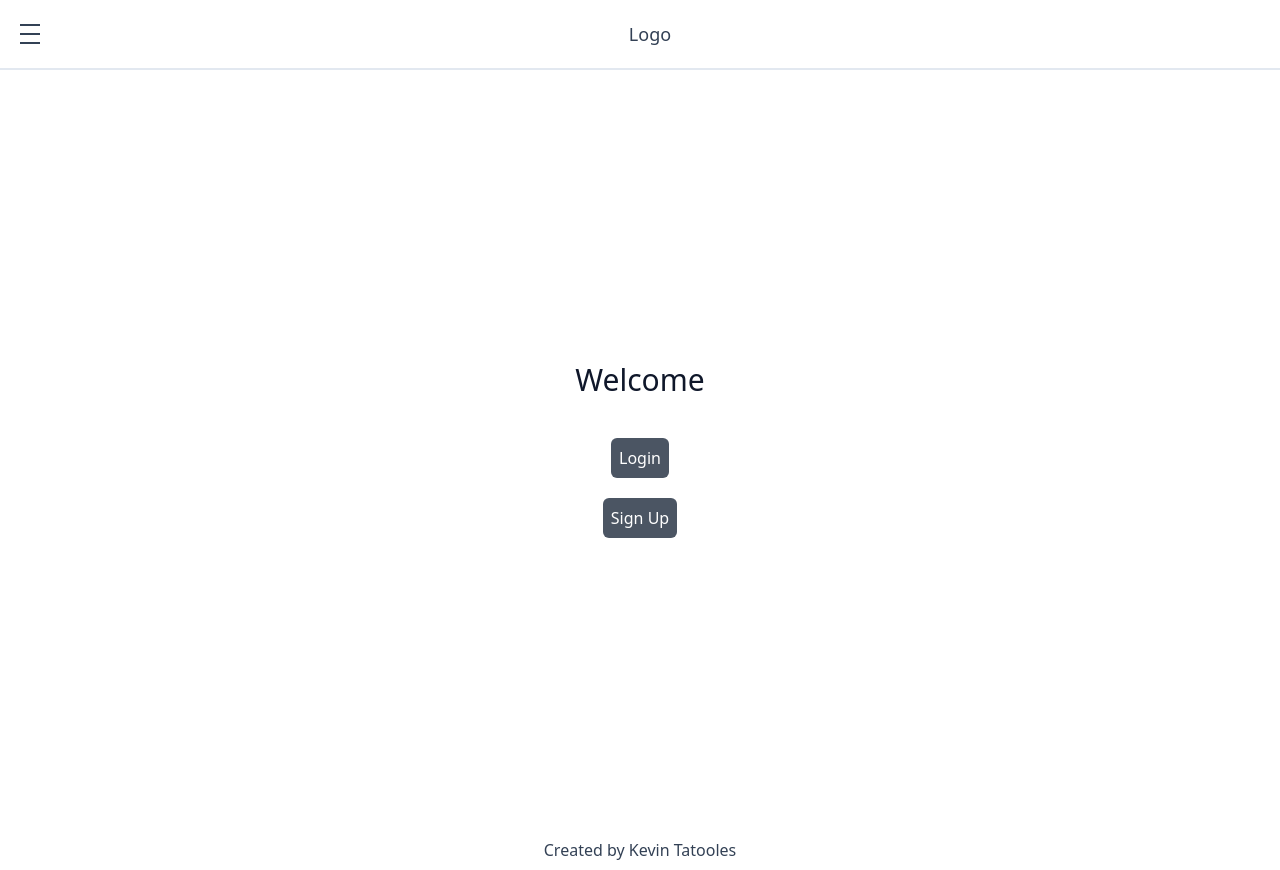
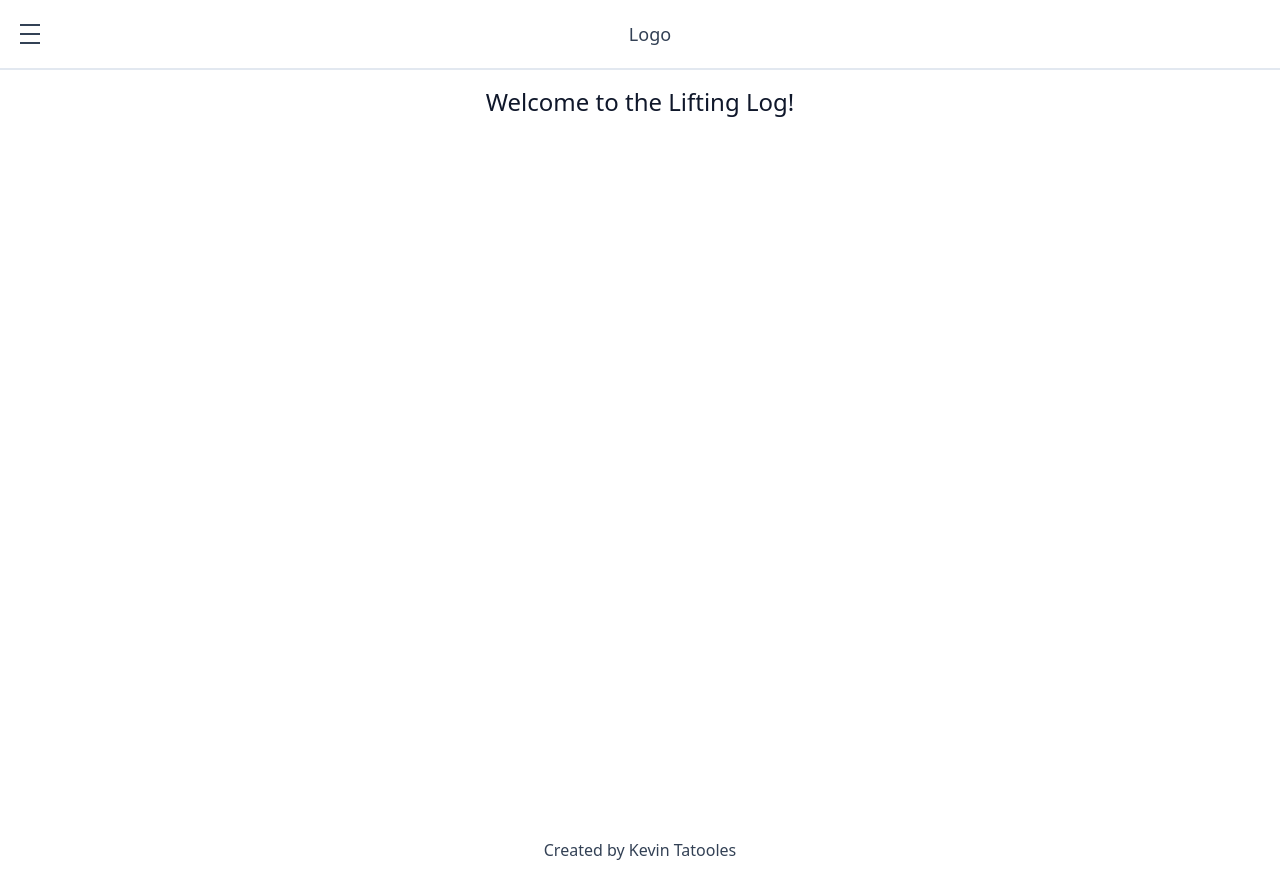
Before and after one commit to Tatooles/next-fitness-tracker, a Next.js app: page / in a window 1280 px wide. Built offline with nearby package versions, Linux system fonts and the light colour scheme.

Commit message:
Get login redirecting to work properly

```diff
--- a/app/home/page.tsx
+++ /dev/null
@@ -1,7 +0,0 @@
-export default function Home() {
-  return (
-    <div className="text-center">
-      <h1 className="mt-4 text-2xl">Recent Trends</h1>
-    </div>
-  );
-}
--- a/app/page.tsx
+++ b/app/page.tsx
@@ -3,17 +3,8 @@ import { Button } from "@/components/ui/button";
 
 export default function Home() {
   return (
-    <div className="flex h-full flex-col items-center justify-center">
-      <div className="mb-10 text-3xl">Welcome</div>
-      <Link
-        href="/sign-in"
-        className="mb-5 rounded-md bg-gray-600 p-2 text-white"
-      >
-        Login
-      </Link>
-      <Link href="/sign-up" className="rounded-md bg-gray-600 p-2 text-white">
-        Sign Up
-      </Link>
+    <div className="text-center">
+      <h1 className="mt-4 text-2xl">Welcome to the Lifting Log!</h1>
     </div>
   );
 }
--- a/app/sign-in/page.tsx
+++ b/app/sign-in/page.tsx
@@ -3,8 +3,7 @@ import { SignIn } from "@clerk/nextjs/app-beta";
 export default function Page() {
   return (
     <div className="flex justify-center">
-      <SignIn signUpUrl="/sign-up" redirectUrl={"/home"} />
-      {/* TODO: I think this redirectUrl is a relative path, may need to be absolute */}
+      <SignIn signUpUrl="/sign-up" />
     </div>
   );
 }
--- a/app/sign-up/page.tsx
+++ b/app/sign-up/page.tsx
@@ -3,7 +3,7 @@ import { SignUp } from "@clerk/nextjs/app-beta";
 export default function Page() {
   return (
     <div className="flex justify-center">
-      <SignUp signInUrl="/sign-in" redirectUrl={"/home"} />
+      <SignUp signInUrl="/sign-in" />
     </div>
   );
 }
--- a/middleware.ts
+++ b/middleware.ts
@@ -3,7 +3,7 @@ import { NextResponse } from "next/server";
 import type { NextRequest } from "next/server";
 
 // Set the paths that don't require the user to be signed in
-const publicPaths = ["/", "/sign-in*", "/sign-up*"];
+const publicPaths = ["/sign-in*", "/sign-up*"];
 
 const isPublic = (path: string) => {
   return publicPaths.find((x) =>
```
